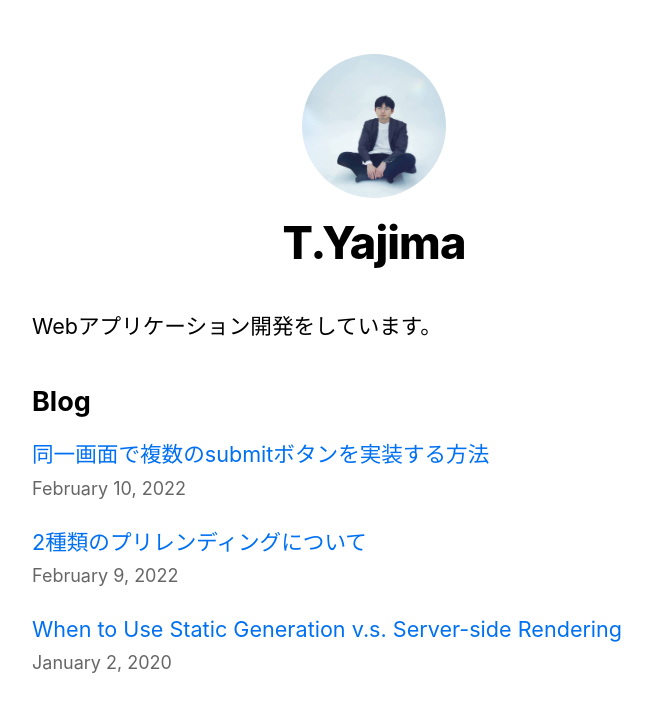
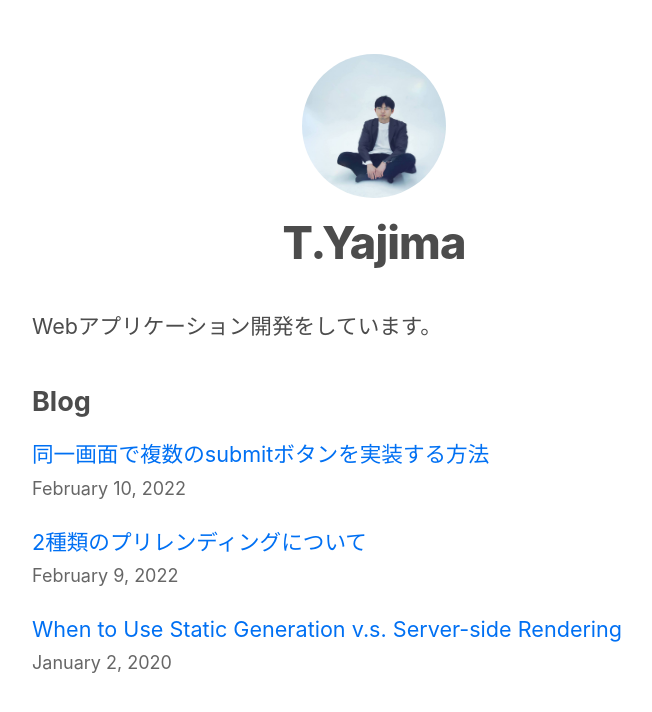
Before and after one commit to Tatsurou-Yajima/markdown-blog, a Next.js app: page / in a window 1280 px wide. Shown: the top 712 px of the page, without its empty margins (266-918 px from the left). Built offline with nearby package versions, Linux system fonts and the light colour scheme.

Commit message:
:+1: 黒はカッコ悪かったので、文字色をグレーにした

```diff
--- a/styles/global.css
+++ b/styles/global.css
@@ -6,6 +6,7 @@ body {
         Ubuntu, Cantarell, Fira Sans, Droid Sans, Helvetica Neue, sans-serif;
     line-height: 1.6;
     font-size: 18px;
+    color: #4c4c4c;
 }
 
 * {
```
